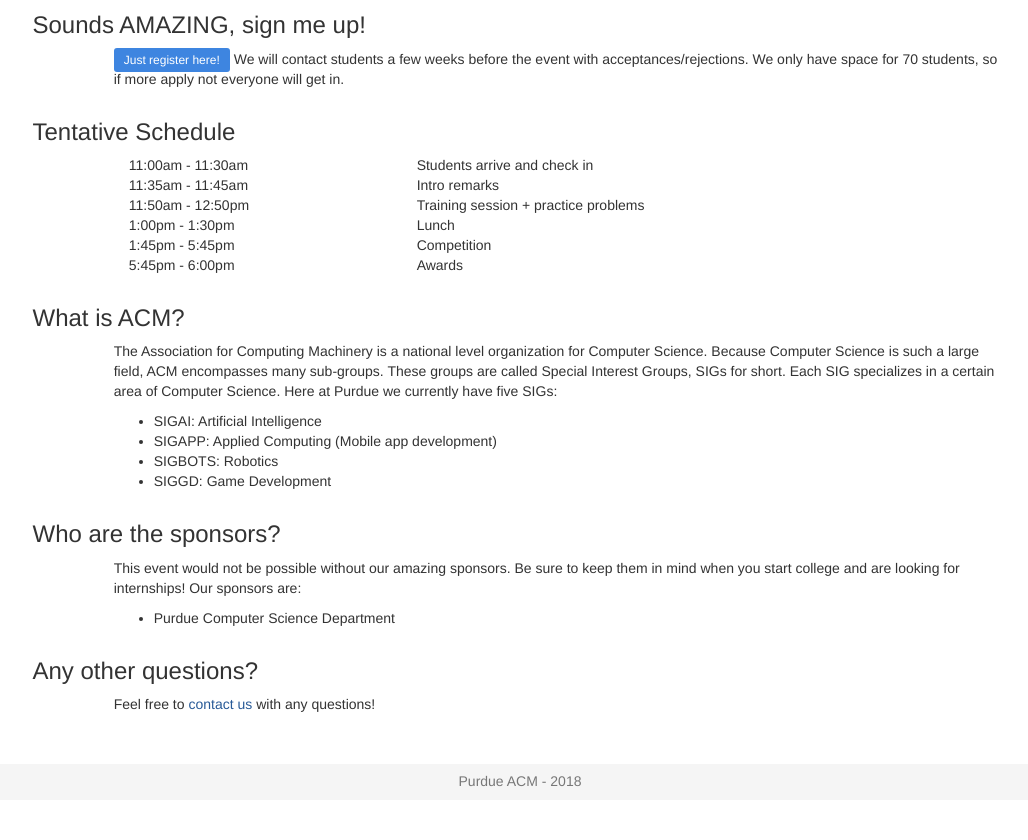
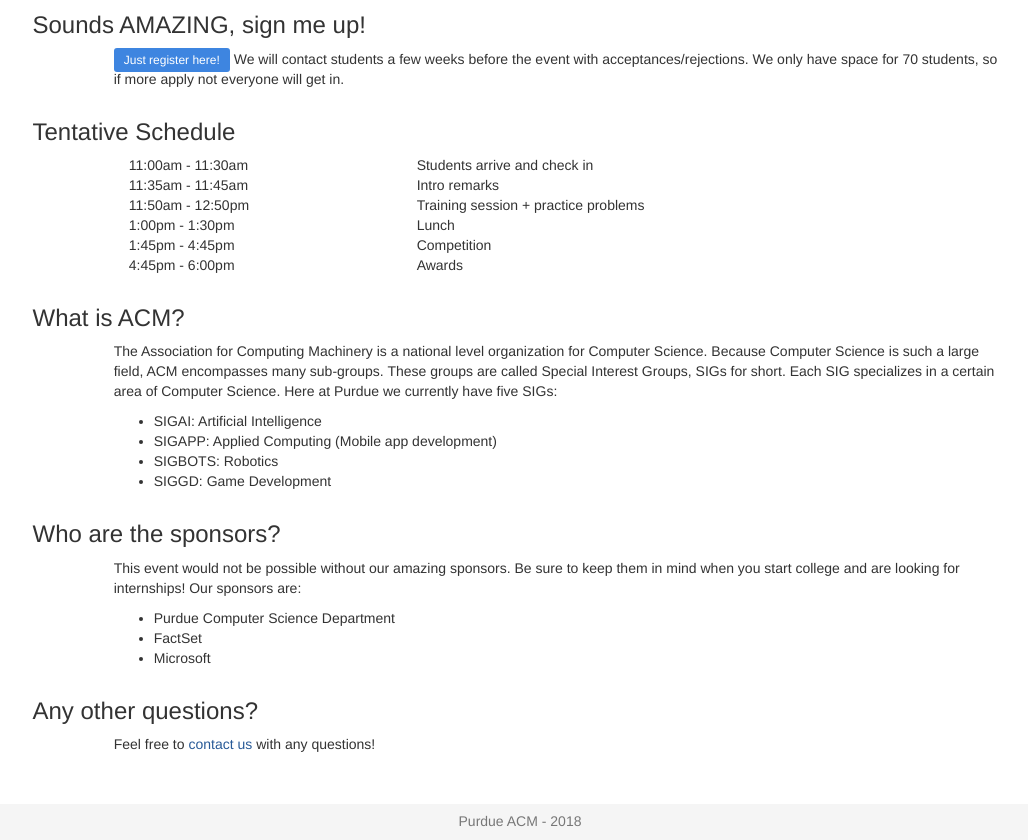
Before and after one commit to oggnik/acm-hscc, a Python web app: template hscc/templates/index.html in a window 1280 px wide. Shown: the part 1638-2478 px from the top of the page, without its empty margins (120-1148 px from the left). Before the commit the page ends 2425 px from the top, so only its background shows below. Run offline with Jinja, Linux system fonts and the light colour scheme; the template is opened without the code that fills it, so the values that code supplies are empty.

Commit message:
Shorten event, add sponsors.  Fixes #69, #70

```diff
--- a/hscc/templates/index.html
+++ b/hscc/templates/index.html
@@ -105,8 +105,8 @@
                         <div class="col-md-offset-1 row"><span class="col-xs-5 col-md-3">11:35am - 11:45am</span><span class="col-xs-offset-1">Intro remarks</span></div>
                         <div class="col-md-offset-1 row"><span class="col-xs-5 col-md-3">11:50am - 12:50pm</span><span class="col-xs-offset-1">Training session + practice problems</span></div>
                         <div class="col-md-offset-1 row"><span class="col-xs-5 col-md-3">1:00pm - 1:30pm</span><span class="col-xs-offset-1">Lunch</span></div>
-                        <div class="col-md-offset-1 row"><span class="col-xs-5 col-md-3">1:45pm - 5:45pm</span><span class="col-xs-offset-1">Competition</span></div>
-                        <div class="col-md-offset-1 row"><span class="col-xs-5 col-md-3">5:45pm - 6:00pm</span><span class="col-xs-offset-1">Awards</span></div>
+                        <div class="col-md-offset-1 row"><span class="col-xs-5 col-md-3">1:45pm - 4:45pm</span><span class="col-xs-offset-1">Competition</span></div>
+                        <div class="col-md-offset-1 row"><span class="col-xs-5 col-md-3">4:45pm - 6:00pm</span><span class="col-xs-offset-1">Awards</span></div>
                     </p>
                 </div>
                 <!-- What is ACM? -->
@@ -127,6 +127,8 @@
                     <p class="col-md-offset-1">This event would not be possible without our amazing sponsors.  Be sure to keep them in mind when you start college and are looking for internships!  Our sponsors are:
                         <ul class="col-md-offset-1">
                             <li>Purdue Computer Science Department</li>
+                            <li>FactSet</li>
+                            <li>Microsoft</li>
                         </ul>
                     </p>
                 </div>
```
